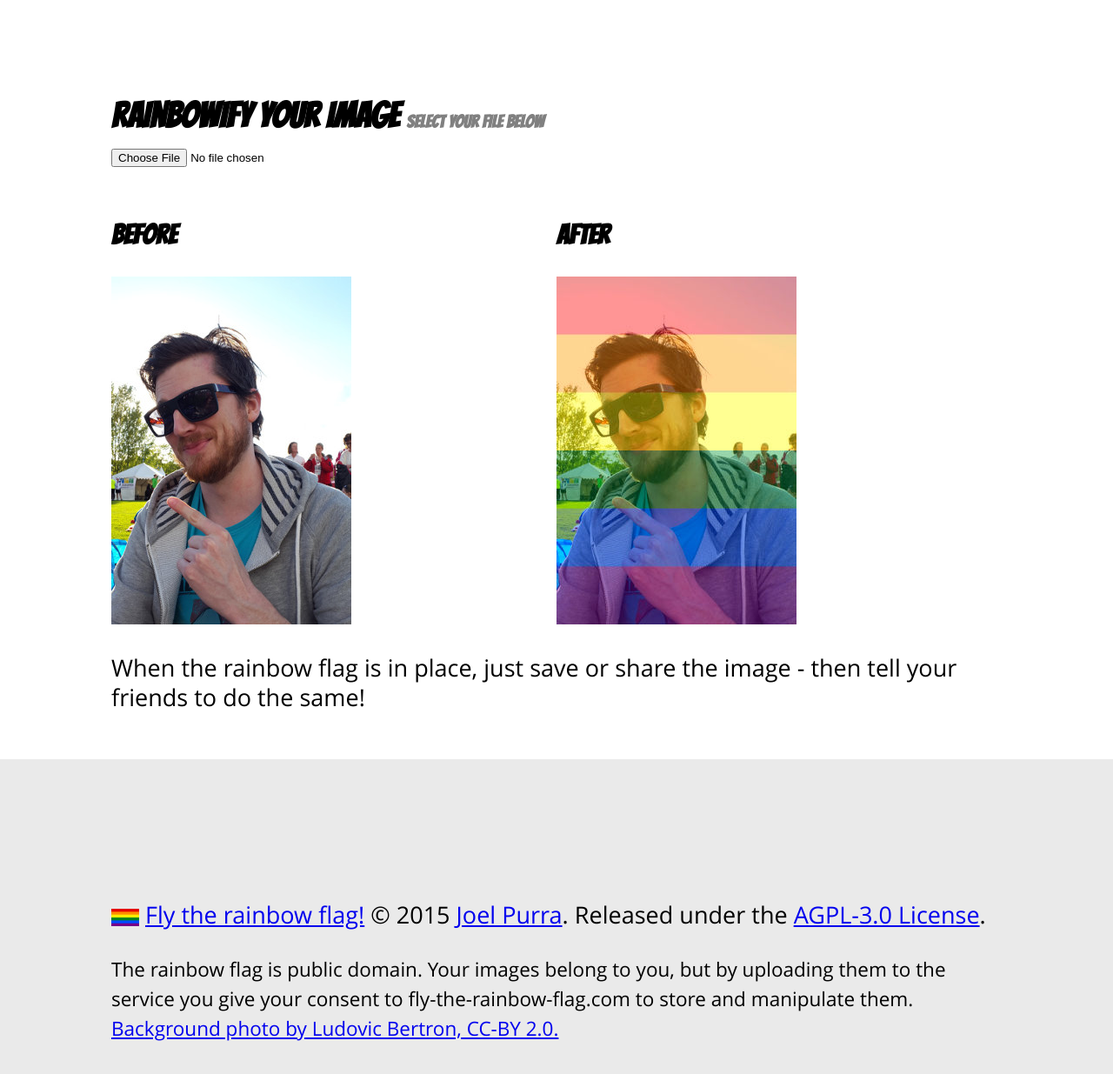
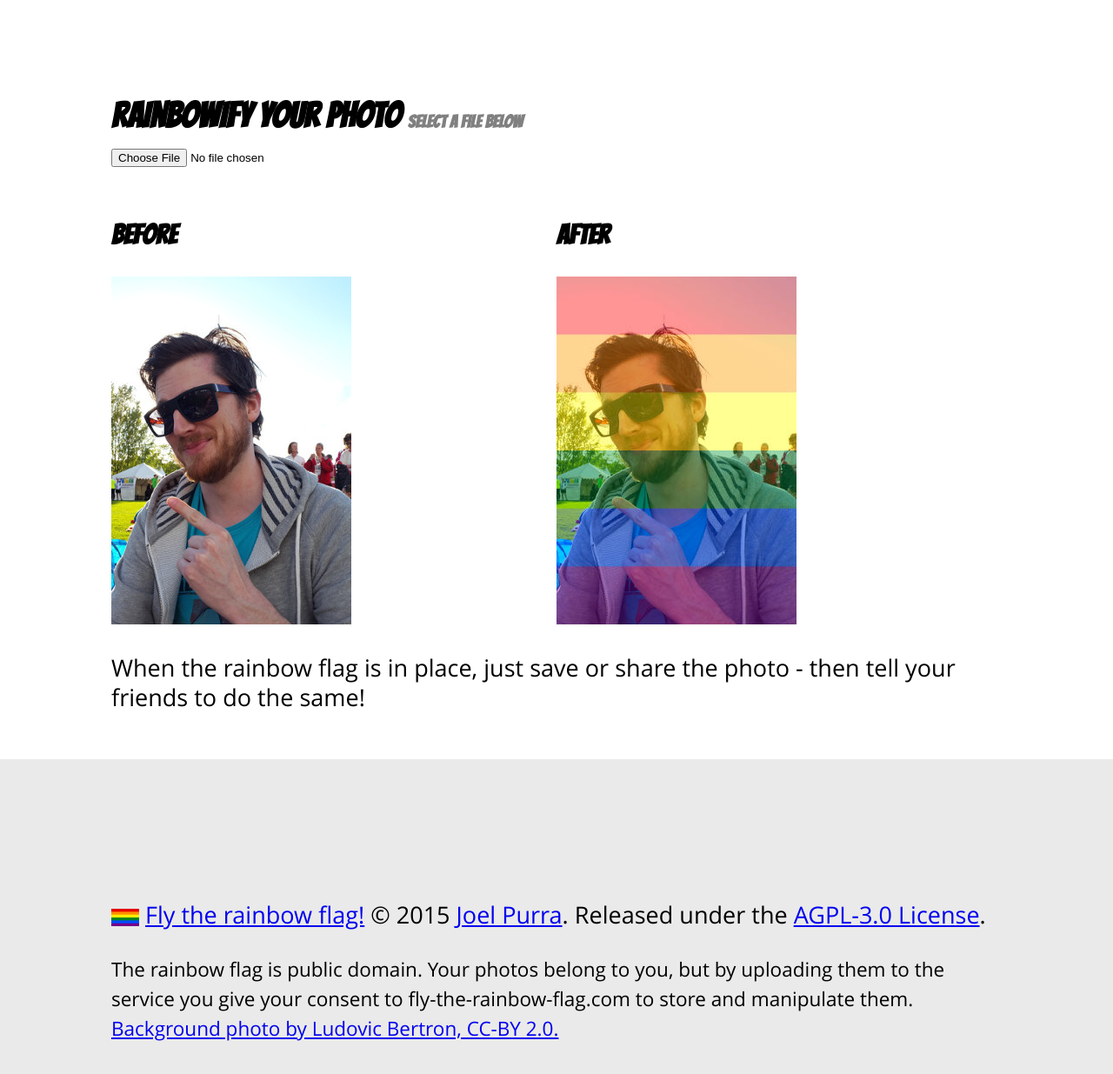
Before and after one commit to joelpurra/fly-the-rainbow-flag.com, a website: page public/index.html in a window 1280 px wide. Shown: the part 345-1580 px from the top of the page at 87% size. Drawn offline with Linux system fonts and the light colour scheme.

Commit message:
Longer description, consistent use of the word photo

```diff
--- a/public/index.html
+++ b/public/index.html
@@ -13,22 +13,22 @@
     <link rel="image_src" href="/resources/image/icon-1024x1024.png" />
     <link rel="canonical" href="https://fly-the-rainbow-flag.com/" />
     <link rel="canonical-domain" href="https://fly-the-rainbow-flag.com/" />
-    <meta name="title" content="Fly the rainbow flag!" />
+    <meta name="title" content="Fly the rainbow flag! fly-the-rainbow-flag.com" />
     <meta name="twitter:card" content="summary" />
-    <meta name="twitter:title" content="Fly the rainbow flag!" />
-    <meta name="twitter:description" content="Do you fly the rainbow flag?" />
+    <meta name="twitter:title" content="Fly the rainbow flag! fly-the-rainbow-flag.com" />
+    <meta name="twitter:description" content="Do you fly the rainbow flag? Show your support by adding the rainbow flag to your photos! Super simple, no hassle, no registration - just do it!" />
     <meta name="twitter:site" content="@joelpurra" />
     <meta name="twitter:creator" content="@joelpurra" />
     <meta name="twitter:image:src" content="https://fly-the-rainbow-flag.com/resources/image/icon-1024x1024.png" />
     <meta name="twitter:domain" content="fly-the-rainbow-flag.com" />
-    <meta property="og:site_name" content="Fly the rainbow flag!" />
+    <meta property="og:site_name" content="Fly the rainbow flag! fly-the-rainbow-flag.com" />
     <meta property="og:url" content="https://fly-the-rainbow-flag.com/" />
     <meta property="og:image" content="https://fly-the-rainbow-flag.com/resources/image/icon-1024x1024.png" />
     <meta property="og:image:type" content="image/jpeg" />
     <meta property="og:image:width" content="1024" />
     <meta property="og:image:height" content="1024" />
     <meta property="og:title" content="Fly the rainbow flag!" />
-    <meta name="description" content="Do you fly the rainbow flag?" />
+    <meta name="description" content="Do you fly the rainbow flag? Show your support by adding the rainbow flag to your photos! Super simple, no hassle, no registration - just do it!" />
 </head>
 
 <body>
@@ -39,13 +39,13 @@
         </a>
     </h1>
         <p>
-            Show your support by adding the <a href="https://en.wikipedia.org/wiki/Rainbow_flag_(LGBT_movement)">rainbow flag</a> to your pictures!
+            Show your support by adding the <a href="https://en.wikipedia.org/wiki/Rainbow_flag_(LGBT_movement)">rainbow flag</a> to your photos!
         </p>
     </header>
     <section>
         <h2>
-            Rainbowify your image
-            <small>Select your file below</small>
+            Rainbowify your photo
+            <small>Select a file below</small>
         </h2>
         <input type="file" accept="image/*" id="file_input" />
         <div id="log"></div>
@@ -69,7 +69,7 @@
                 </p>
             </div>
             <p>
-                When the rainbow flag is in place, just save or share the image - then tell your friends to do the same!
+                When the rainbow flag is in place, just save or share the photo - then tell your friends to do the same!
             </p>
         </div>
     </section>
@@ -118,7 +118,7 @@
             <img src="/resources/image/icon-64x64.png" /> <a href="https://fly-the-rainbow-flag.com/">Fly the rainbow flag!</a> &copy; 2015 <a href="http://joelpurra.com/">Joel Purra</a>. Released under the <a href="https://www.gnu.org/licenses/agpl-3.0.html">AGPL-3.0 License</a>.
         </p>
         <p>
-            <small>The rainbow flag is public domain. Your images belong to you, but by uploading them to the service you give your consent to fly-the-rainbow-flag.com to store and manipulate them. <a href="https://en.wikipedia.org/wiki/File:Rainbow_flag_and_blue_skies.jpg">Background photo by Ludovic Bertron, CC-BY 2.0.</a></small>
+            <small>The rainbow flag is public domain. Your photos belong to you, but by uploading them to the service you give your consent to fly-the-rainbow-flag.com to store and manipulate them. <a href="https://en.wikipedia.org/wiki/File:Rainbow_flag_and_blue_skies.jpg">Background photo by Ludovic Bertron, CC-BY 2.0.</a></small>
         </p>
     </footer>
     <script src="/resources/javascript/main.js"></script>
```
